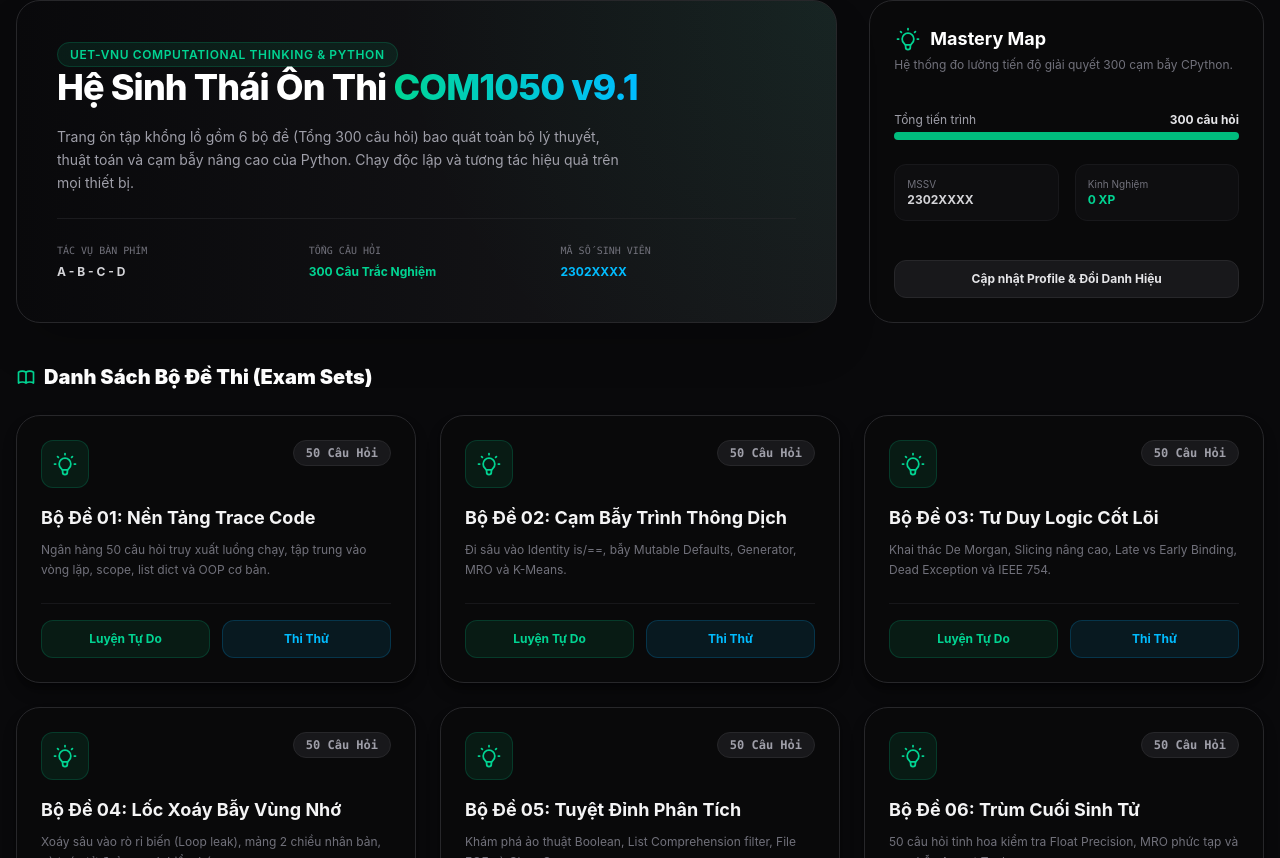
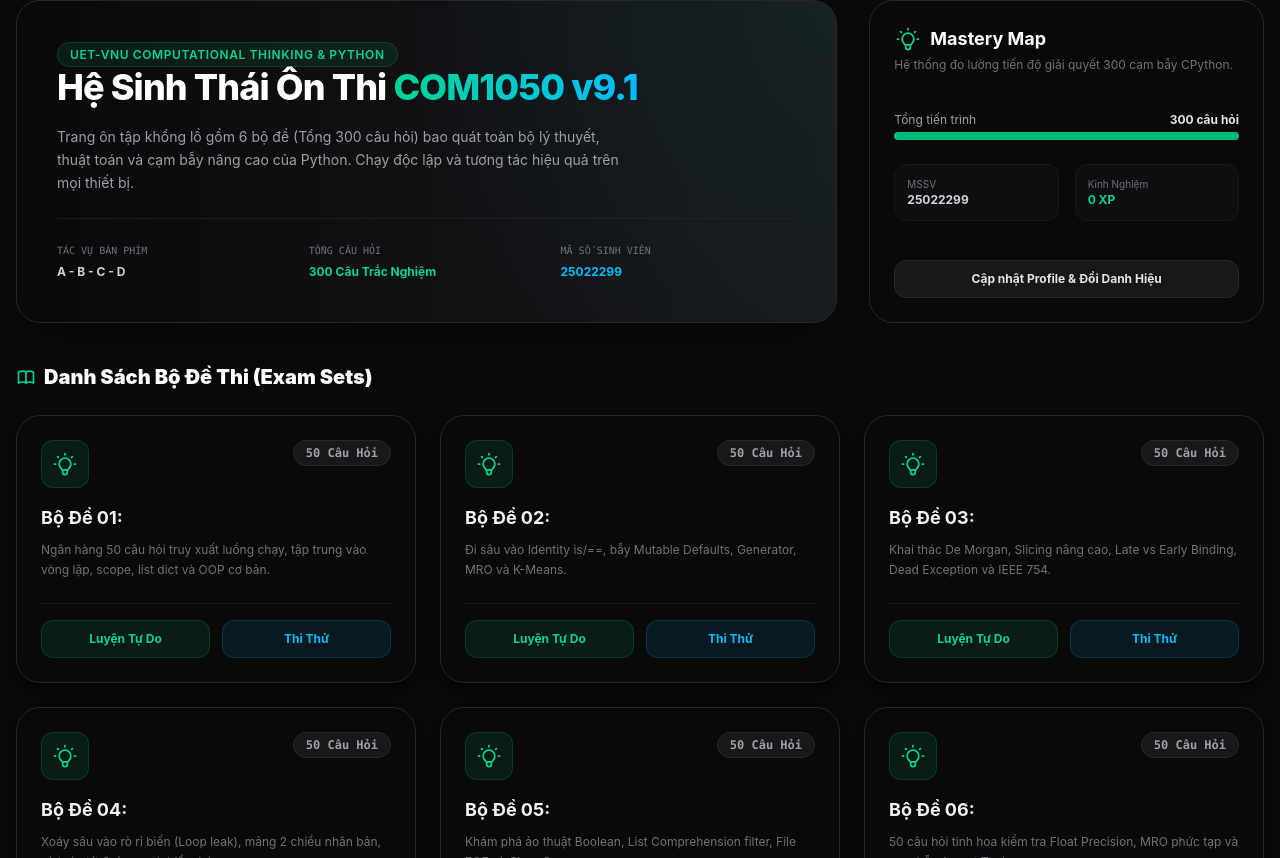
Before and after one commit to skienn81/TDTT, a React (Vite) app in the folder tdtt_quiz/: page / in a window 1280 px wide. Shown: the part 142-1000 px from the top of the page. Built offline with nearby package versions, Linux system fonts and the light colour scheme.

Commit message:
Sua 1 chut ve giao dien va thong tin sinh vien UET

```diff
--- a/tdtt_quiz/src/App.jsx
+++ b/tdtt_quiz/src/App.jsx
@@ -400,12 +400,12 @@
 ];
 
 const EXAM_SETS = [
-  { id: "SET_01", title: "Bộ Đề 01: Nền Tảng Trace Code", description: "Ngân hàng 50 câu hỏi truy xuất luồng chạy, tập trung vào vòng lặp, scope, list dict và OOP cơ bản.", questionCount: 50, data: EXAM_SET_01_DATA },
-  { id: "SET_02", title: "Bộ Đề 02: Cạm Bẫy Trình Thông Dịch", description: "Đi sâu vào Identity is/==, bẫy Mutable Defaults, Generator, MRO và K-Means.", questionCount: 50, data: EXAM_SET_02_DATA },
-  { id: "SET_03", title: "Bộ Đề 03: Tư Duy Logic Cốt Lõi", description: "Khai thác De Morgan, Slicing nâng cao, Late vs Early Binding, Dead Exception và IEEE 754.", questionCount: 50, data: EXAM_SET_03_DATA },
-  { id: "SET_04", title: "Bộ Đề 04: Lốc Xoáy Bẫy Vùng Nhớ", description: "Xoáy sâu vào rò rỉ biến (Loop leak), mảng 2 chiều nhân bản, và toán tử đoản mạch hiểm hóc.", questionCount: 50, data: EXAM_SET_04_DATA },
-  { id: "SET_05", title: "Bộ Đề 05: Tuyệt Đỉnh Phân Tích", description: "Khám phá ảo thuật Boolean, List Comprehension filter, File EOF và Class Scope.", questionCount: 50, data: EXAM_SET_05_DATA },
-  { id: "SET_06", title: "Bộ Đề 06: Trùm Cuối Sinh Tử", description: "50 câu hỏi tinh hoa kiểm tra Float Precision, MRO phức tạp và cạm bẫy Assert Tuple.", questionCount: 50, data: EXAM_SET_06_DATA }
+  { id: "SET_01", title: "Bộ Đề 01: ", description: "Ngân hàng 50 câu hỏi truy xuất luồng chạy, tập trung vào vòng lặp, scope, list dict và OOP cơ bản.", questionCount: 50, data: EXAM_SET_01_DATA },
+  { id: "SET_02", title: "Bộ Đề 02: ", description: "Đi sâu vào Identity is/==, bẫy Mutable Defaults, Generator, MRO và K-Means.", questionCount: 50, data: EXAM_SET_02_DATA },
+  { id: "SET_03", title: "Bộ Đề 03: ", description: "Khai thác De Morgan, Slicing nâng cao, Late vs Early Binding, Dead Exception và IEEE 754.", questionCount: 50, data: EXAM_SET_03_DATA },
+  { id: "SET_04", title: "Bộ Đề 04: ", description: "Xoáy sâu vào rò rỉ biến (Loop leak), mảng 2 chiều nhân bản, và toán tử đoản mạch hiểm hóc.", questionCount: 50, data: EXAM_SET_04_DATA },
+  { id: "SET_05", title: "Bộ Đề 05: ", description: "Khám phá ảo thuật Boolean, List Comprehension filter, File EOF và Class Scope.", questionCount: 50, data: EXAM_SET_05_DATA },
+  { id: "SET_06", title: "Bộ Đề 06: ", description: "50 câu hỏi tinh hoa kiểm tra Float Precision, MRO phức tạp và cạm bẫy Assert Tuple.", questionCount: 50, data: EXAM_SET_06_DATA }
 ];
 
 // Tất cả câu hỏi gom chung phục vụ Bookmark và Master Map
@@ -446,8 +446,8 @@
   const [mockTimeRemaining, setMockTimeRemaining] = useState(3000);
 
   // Thông tin sinh viên UET
-  const [studentName, setStudentName] = useState('Sinh viên UET');
-  const [studentMSSV, setStudentMSSV] = useState('2302XXXX');
+  const [studentName, setStudentName] = useState('Em Kien vibe ra cai linh tinh nay');
+  const [studentMSSV, setStudentMSSV] = useState('25022299');
   const [studentTitle, setStudentTitle] = useState('Lập trình viên tập sự');
 
   // Đọc dữ liệu cá nhân từ LocalStorage (nếu có)
```
